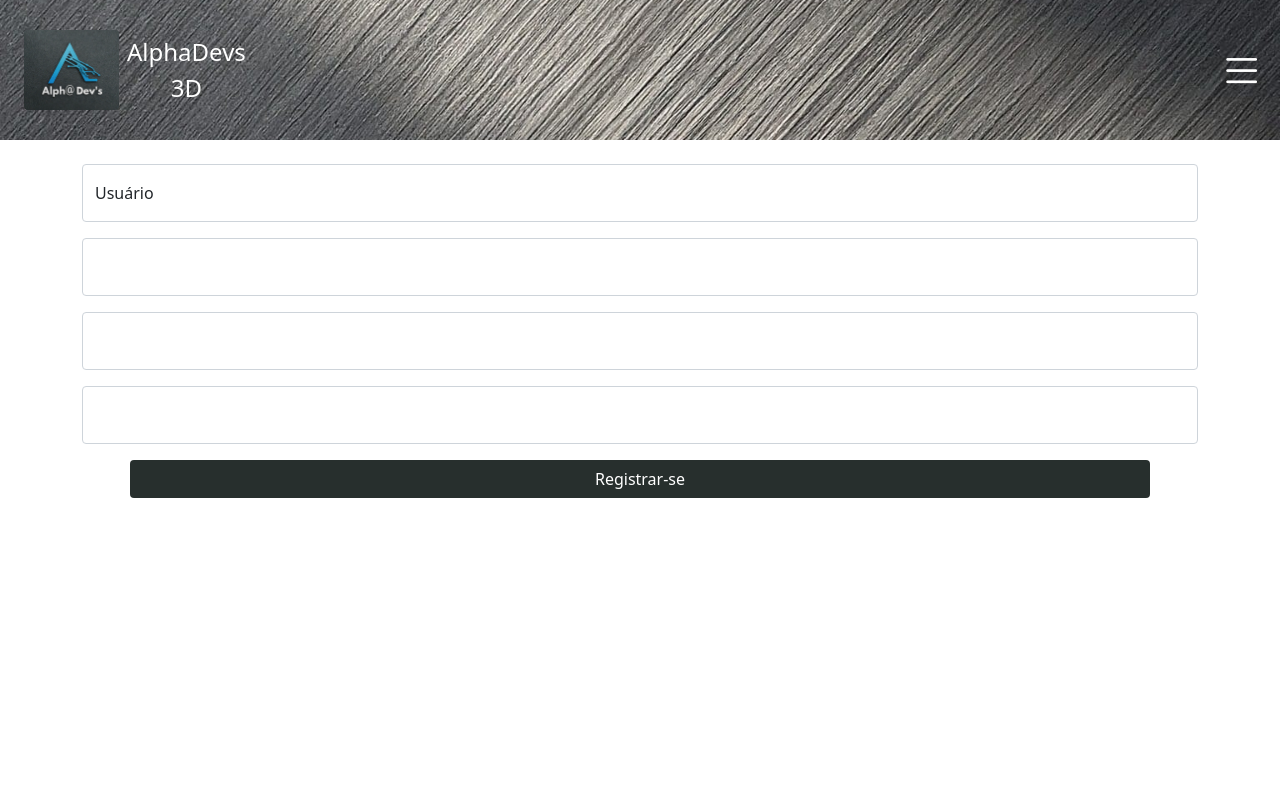
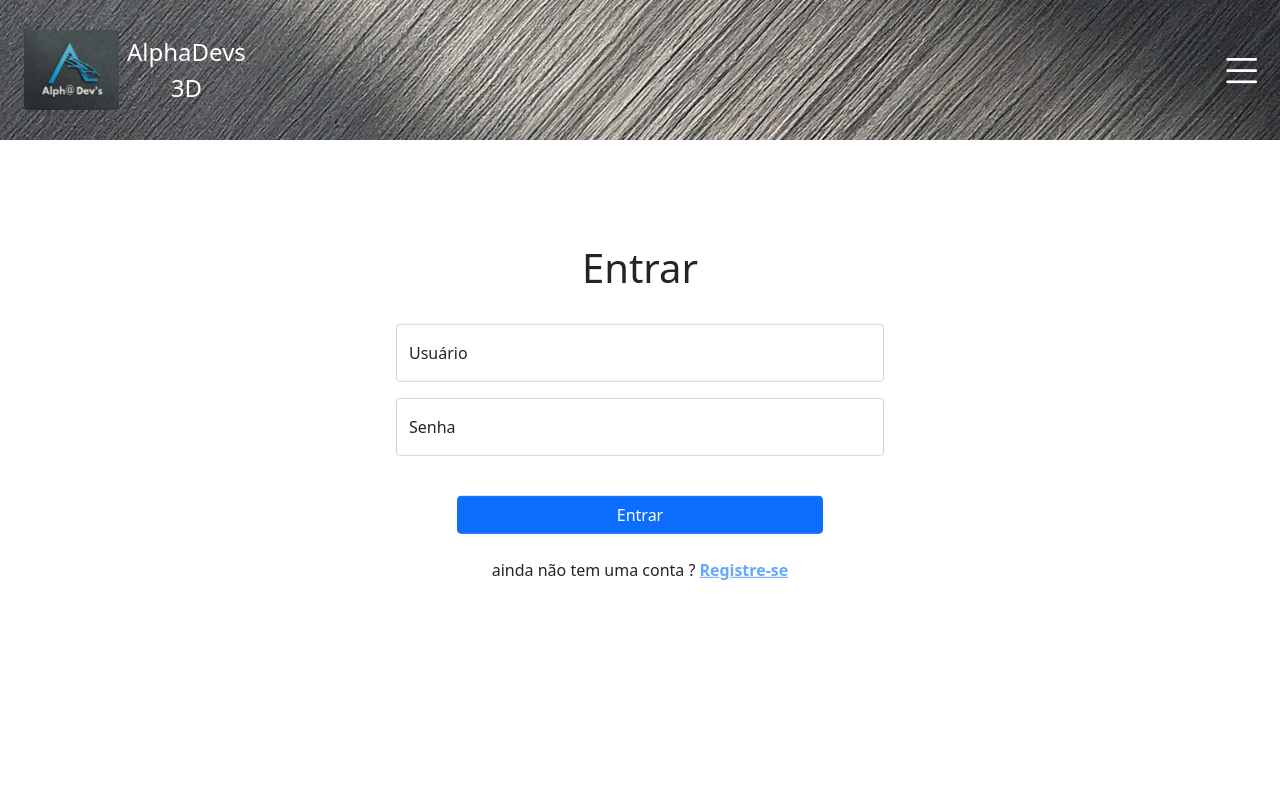
Before and after one commit to Gustavodeoliveiraa/alphadevs, a Django app: page /login/ in a window 1280 px wide. Before the commit the page ends 498 px from the top, so only its background shows below. Run offline with Django 5.2, Linux system fonts and the light colour scheme; some libraries are stand-ins or nearby versions.

Commit message:
fix: login/style-login/auto-login

```diff
--- /dev/null
+++ b/account/templates/components/login.html
@@ -0,0 +1,72 @@
+{% extends "base.html" %}
+
+{% block nav %}
+    {% include "components/nav.html" %}
+{% endblock nav %}
+
+
+{% block content %}
+
+    <div class="container mt-4 w-100 f-h d-flex flex-column justify-content-center form-login">
+
+        <div class="fluid-container d-flex justify-content-center align-items-center mt-4">
+            <h1>Entrar</h1>
+        </div>
+
+
+        {% if messages %}
+            {% for message in messages %}
+                <div class="alert {{message.tags}} text-center container-fluid">
+                    <p>{{ message }}</p>
+                </div>
+            {% endfor %}
+        {% endif %}
+        <form action="{% url "account:login" %}" method="post" class="d-flex flex-column align-items-center mt-4">
+            {% csrf_token %}
+            <div class="form-floating mb-3 w-100 h-100">
+                <input
+                    type="{{form.username.field.widget.input_type}}"
+                    class="form-control {% if form.username.errors %}is-invalid{% endif %}"
+                    id="username"
+                    name="{{form.username.name}}"
+                    value="{{form.username.value|default_if_none:""}}"
+                    placeholder="{{ form.username.label }}"
+                >
+                <label for="{{form.username.id_for_label}}"> {{form.username.label}} </label>
+
+                {% if form.username.errors %}
+                    <div class="invalid-feedback">
+                        {% for error in form.username.errors %}
+                            <p>{{ error }}</p>
+                        {% endfor %}
+                    </div>
+                {% endif %}
+            </div>
+
+            <div class="form-floating mb-3 w-100">
+                <input
+                    type="{{form.password.field.widget.input_type}}"
+                    class="form-control {% if form.password.errors%} is-invald {% endif %}"
+                    id="{{form.password.id_for_label}}"
+                    name="{{form.password.name}}"
+                    placeholder="{{form.password.label}}"
+                >
+                <label for="{{form.password.id_for_label}}">{{form.password.label}}</label>
+
+                {% if form.password.errors %}
+                    <div class="invalid-feedback">
+                        {% for error in form.password.errors %}
+                            <p>{{ error }}</p>
+                        {% endfor %}
+                    </div>
+                {% endif %}
+            </div>
+
+            <button type="submit" class="btn btn-primary mt-4 w-75">Entrar</button>
+        </form>
+
+        <div class="container text-center">
+            <p class="mt-4">ainda não tem uma conta ?<a href="{% url "account:register" %}" class="link-login ms-1"><strong>Registre-se</strong></a></p>
+        </div>
+    </div>
+{% endblock content %}
--- a/account/templates/components/register.html
+++ b/account/templates/components/register.html
@@ -5,8 +5,8 @@
 {% endblock nav %}
 
 {% block content %}
-    <div class="container mt-4">
-        <form class="mt-4 d-flex flex-column" method="post">
+    <div class="container mt-4 container-register">
+        <form class="mt-4 d-flex flex-column align-items-center" method="post">
             {% csrf_token %}
             <div class="form-group w-100">
                 <div class="form-group form-floating mb-3">
@@ -15,6 +15,7 @@
                         class="form-control {% if form.username.errors %}is-invalid{% endif %}"
                         id="{{ form.username.id_for_label }}"
                         name="{{ form.username.name }}"
+                        value="{{form.username.value|default_if_none:""}}"
                         placeholder="{{ form.username.label }}">
                     <label for="{{ form.username.id_for_label }}">{{ form.username.label }}</label>
                     {% if form.username.errors %}
@@ -32,6 +33,7 @@
                         class="form-control {% if form.email.errors %}is-invalid{% endif %}"
                         id="{{ form.email.id_for_label }}"
                         name="{{ form.email.name }}"
+                        value="{{form.email.value|default_if_none:""}}"
                         placeholder="{{ form.email.label }}">
                     <label for="{{ form.email.id_for_label }}">{{ form.email.label }}</label>
                     {% if form.email.errors %}
@@ -54,7 +56,7 @@
                     {% if form.password1.errors %}
                         <div class="invalid-feedback">
                             {% for error in form.password1.errors %}
-                                {{ error }}
+                                <p>{{ error }}</p>
                             {% endfor %}
                         </div>
                     {% endif %}
@@ -71,13 +73,13 @@
                     {% if form.password2.errors %}
                         <div class="invalid-feedback">
                             {% for error in form.password2.errors %}
-                                {{ error }}
+                                <p>{{ error }}</p>
                             {% endfor %}
                         </div>
                     {% endif %}
                 </div>
             </div>
-            <button type="submit" class="btn btn-register text-white me-5 ms-5">Registrar-se</button>
+            <button type="submit" class="btn btn-register text-white me-5 ms-5 w-75">Registrar-se</button>
         </form>
     </div>
 {% endblock content %}
--- a/account/views.py
+++ b/account/views.py
@@ -4,7 +4,7 @@ from django.views import generic
 from account.forms import FormUserCreation
 from django.contrib.auth.views import LoginView
 from product.models import Category
-from django.contrib.auth import logout
+from django.contrib.auth import logout, login, authenticate
 from django.contrib import messages
 
 
@@ -20,7 +20,15 @@ class CreateUserView(generic.CreateView):
 
     def form_valid(self, form):
         messages.success(self.request, 'Cadastro concluído com sucesso')
-        return super().form_valid(form)
+        form = super().form_valid(form)
+
+        user = authenticate(
+            self.request,
+            username=self.request.POST['username'],
+            password=self.request.POST['password1'],
+        )
+        login(self.request, user)
+        return form
 
     def form_invalid(self, form):
         response = super().form_invalid(form)
@@ -29,16 +37,15 @@ class CreateUserView(generic.CreateView):
 
 class LoginUserView(LoginView):
     success_url = reverse_lazy('products:list')
-    template_name = 'components/register.html'
+    template_name = 'components/login.html'
 
     def form_valid(self, form):
-        print('autenticado')
+        messages.success(self.request, 'Login efetuado com sucesso !')
         return super().form_valid(form)
 
     def form_invalid(self, form):
-        super().form_invalid(form)
-        print('Login ou Senha ERRADAS')
-        return redirect('products:list')
+        messages.error(self.request, 'Email ou Senha Errados')
+        return super().form_invalid(form)
 
 
 def logout_view(request):
--- a/product/static/products/css/style.css
+++ b/product/static/products/css/style.css
@@ -14,6 +14,11 @@
 a {
     text-decoration: none;
     color: black;
+}
+
+.f-h {
+    height: 80vh !important;
+    transform: translateY(-13%);
 }
 
 .p-absolute {
@@ -120,6 +125,9 @@ a {
     cursor: pointer;
 }
 
+.tag-login > .bi-person-circle {
+    color: black
+}
 /* list all products at homepage */
 
 .container-products {
@@ -287,6 +295,11 @@ a {
         background-color: var(--bg-color-price);
     }
 
+    /* form login */
+    .form-login {
+        width: 70% !important;
+    }
+
 }
 
 
@@ -304,8 +317,33 @@ a {
     .carousel-inner {
         height: 500px;
     }
+
+    /* register container */
+    .container-register {
+        width: 75% !important;
+    }
+
+    .btn-register {
+        width: 50% !important;
+    }
+
+    /* form login */
+    .form-login {
+        width: 50% !important;
+    }
 }
 
+@media (min-width: 1100px) {
+    /* register container */
+    .container-register {
+        width: 75% !important;
+    }
+
+    /* form login */
+    .form-login {
+        width: 40% !important;
+    }
+}
 
 @media (min-width: 1159px) {
 
@@ -337,6 +375,11 @@ a {
 }
 
     /* End Shop Cart */
+
+    /* register container */
+    .container-register {
+        width: 50% !important;
+    }
 }
 
 
--- a/product/templates/components/nav.html
+++ b/product/templates/components/nav.html
@@ -51,17 +51,20 @@
                     </div>
 
                     <div class="account d-flex align-items-end">
-                        <div class="container m-2 w-100">
+                        <div class="container m-2 w-100 d-flex justify-content-between">
                             {% if user.is_authenticated %}
-                                <i class="bi bi-person-circle fs-1"></i>
-                                <p class="inline-flex  ps-2 fs-1">{{user.username}}</p>
+                                <div class="together">
+                                    <i class="bi bi-person-circle fs-1"></i>
+                                    <p class="inline-flex  ps-2 fs-1">{{user.username}}</p>
+                                </div>
+                                <a href="{% url "account:logout" %}" title="Sair"><i class="bi bi-box-arrow-right fs-1"></i></a>
                             {% else %}
-                                <div class="w-100 d-flex align-item-center tag-login" data-bs-toggle="modal" data-bs-target="#exampleModal">
-                                    <i class="bi bi-person-circle fs-1" data-bs-toggle="modal" data-bs-target="#exampleModal"></i>
-                                    <p class="inline-flex  ps-2 fs-1 text-center" data-bs-toggle="modal" data-bs-target="#exampleModal">
+                                <a href="{% url "account:login" %}" class="w-100 d-flex align-item-center tag-login">
+                                    <i class="bi bi-person-circle fs-1"></i>
+                                    <p class="inline-flex  ps-2 fs-1 text-center">
                                         Entrar
                                     </p>
-                                </div>
+                                </a>
                             {% endif %}
                         </div>
                     </div>
@@ -94,7 +97,9 @@
             </button>
             <ul class="dropdown-menu">
             <li><a class="dropdown-item" href="{% url "account:register" %}">Registrar-se</a></li>
-            <li><a class="dropdown-item" data-bs-toggle="modal" data-bs-target="#exampleModal" href="{% url "account:login" %}">Entrar</a></li>
+            <li><a class="dropdown-item" href="{% url "account:login" %}">Entrar</a></li>
+
+            {% comment %} <li><a class="dropdown-item" data-bs-toggle="modal" data-bs-target="#exampleModal" href="{% url "account:login" %}">Entrar</a></li> {% endcomment %}
             </ul>
         {% else %}
             <button type="button" class="btn text-white dropdown-toggle m-0 p-0 b-0 d-flex align-item-center justify-content-center fs-3 mb-1" data-bs-toggle="dropdown" aria-expanded="false">
@@ -113,29 +118,3 @@
 
     </div>
 </div>
-
-<div class="modal fade" id="exampleModal" tabindex="-1" aria-labelledby="exampleModalLabel" aria-hidden="true">
-    <div class="modal-dialog modal-dialog-centered">
-      <div class="modal-content">
-        <div class="modal-header">
-          <h5 class="modal-title text-center w-100 display-4" id="exampleModalLabel">Entrar</h5>
-          <button type="button" class="btn-close" data-bs-dismiss="modal" aria-label="Close"></button>
-        </div>
-        <div class="modal-body text-center">
-          <form action="{% url "account:login" %}" method="post" class="d-flex justify-content-center align-items-center flex-column">
-            {% csrf_token %}
-            <div class="form-floating mb-3 w-100">
-                <input type="text" class="form-control" id="floatingInput" name="username" placeholder="name@example.com">
-                <label for="floatingInput">Usuario</label>
-              </div>
-              <div class="form-floating w-100">
-                <input type="password" name="password" class="form-control" id="floatingPassword" placeholder="Password">
-                <label for="floatingPassword">Senha</label>
-              </div>
-              <button type="submit" class="btn btn-primary mt-4 w-75">Entrar</button>
-          </form>
-          <p class="mt-4">ainda não tem uma conta ? <a href="{% url "account:register" %}" class="link-login">Registre-se</a></p>
-        </div>
-      </div>
-    </div>
-  </div>
```
